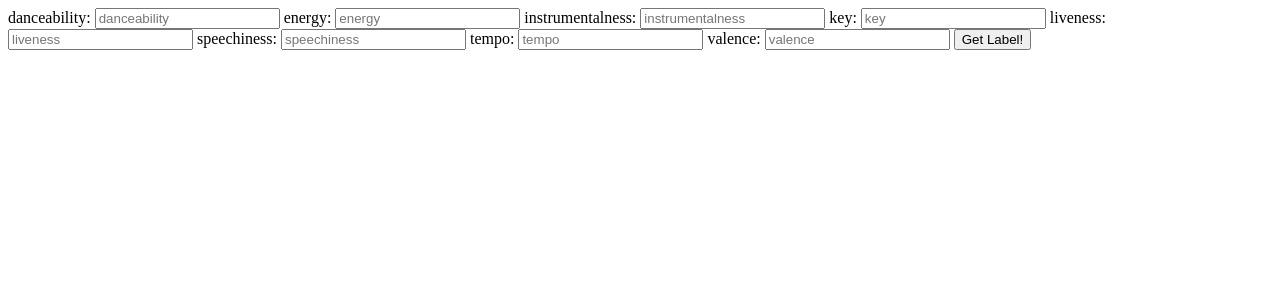
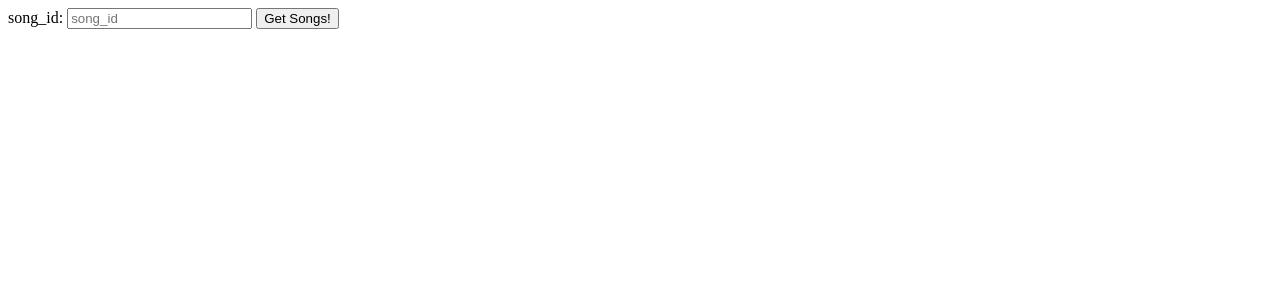
Before and after one commit to absotone/spotifynd, a Flask app: page /predict/ in a window 1280 px wide. Shown: the top 300 px of the page. Run offline with Flask 2, Linux system fonts and the light colour scheme; parts of the project's set-up code (start-up, migrations or seed data) failed here and were passed over.

Commit message:
Spotify API integration to get song features.

```diff
--- a/app.py
+++ b/app.py
@@ -3,10 +3,13 @@ from flask import Flask, render_template, request
 import pickle
 from numpy import mod
 import pandas as pd
-
+from getsongdetails import SongData
+import creds
 from helpers import *
 
 model = loadModel("models/complexmodel.sav")
+
+songDataLoader = SongData(creds.CLIENT_ID,creds.CLIENT_SECRET)
 
 
 app = Flask(
@@ -23,18 +26,12 @@ def index():
 def predict():
     if request.method == "POST":
 
-        danceability = request.form.get("danceability")
-        energy = request.form.get("energy")
-        instrumentalness = request.form.get("instrumentalness")
-        key = request.form.get("key")
-        liveness = request.form.get("liveness")
-        speechiness = request.form.get("speechiness")
-        tempo = request.form.get("tempo")
-        valence = request.form.get("valence")
+        song_id = request.form.get("song_id")
+        song_features = songDataLoader.getSongFeatures(song_id)
 
         label = getLabel(model,
-                        getDataList(danceability, energy, instrumentalness, key, liveness, speechiness, tempo, valence))
-        songsList = getSongsWithLabel(label,5)
+                        song_features)
+        songsList = getSongsWithLabel(label,4)
 
         print(songsList)
         return render_template("predict.html",label = str(label), displayForm = False, songsList = songsList)
--- /dev/null
+++ b/creds.py
@@ -0,0 +1,5 @@
+# This file contains Spotify API credentials
+
+
+CLIENT_ID = ""
+CLIENT_SECRET = ""
--- a/templates/predict.html
+++ b/templates/predict.html
@@ -14,32 +14,11 @@
 
         <form action="{{ url_for('predict')}}" method="post">
 
-            <label for="danceability">danceability:</label>
-            <input type="text" id="danceability" name="danceability" placeholder="danceability">
-
-            <label for="energy">energy:</label>
-            <input type="text" id="energy" name="energy" placeholder="energy">
-
-            <label for="instrumentalness">instrumentalness:</label>
-            <input type="text" id="instrumentalness" name="instrumentalness" placeholder="instrumentalness">
-
-            <label for="key">key:</label>
-            <input type="text" id="key" name="key" placeholder="key">
-
-            <label for="liveness">liveness:</label>
-            <input type="text" id="liveness" name="liveness" placeholder="liveness">
-
-            <label for="speechiness">speechiness:</label>
-            <input type="text" id="speechiness" name="speechiness" placeholder="speechiness">
-
-            <label for="tempo">tempo:</label>
-            <input type="text" id="tempo" name="tempo" placeholder="tempo">
-
-            <label for="valence">valence:</label>
-            <input type="valence" id="valence" name="valence" placeholder="valence">
+            <label for="song_id">song_id:</label>
+            <input type="text" id="song_id" name="song_id" placeholder="song_id">
 
 
-            <button type="submit">Get Label!</button>
+            <button type="submit">Get Songs!</button>
 
         </form>
 
```
Also changed, not shown: getsongdetails.py (added, +86 -0 lines), helpers.py (+0 -10 lines), 2 other files.
